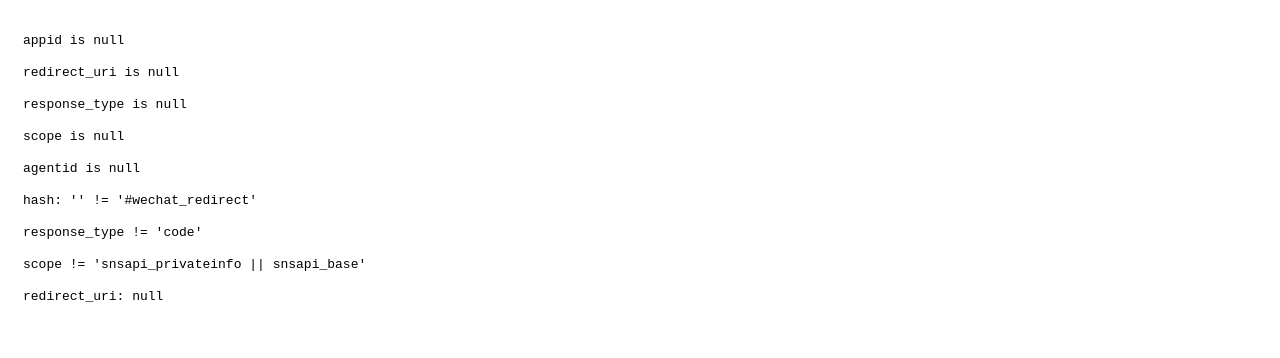
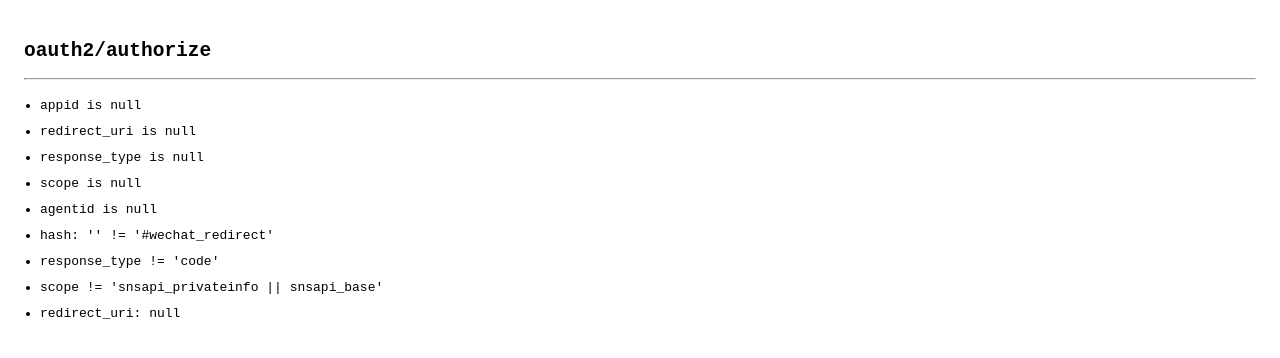
Before and after one commit to cacaojer/vite-plugin-vue-wx-oauth2-service, a website: page src/html/authorize.html in a window 1280 px wide. Drawn offline with Linux system fonts and the light colour scheme.

Commit message:
feat: 添加 createServe 导出 style: html 样式调整

```diff
--- a/src/html/authorize.html
+++ b/src/html/authorize.html
@@ -2,23 +2,28 @@
 <html>
   <head>
     <meta charset="UTF-8" />
-    <title>Wx Auth</title>
+    <title>oauth2-authorize</title>
     <meta
       name="viewport"
-      content="height=device-height, width=device-width, initial-scale=1.0, minimum-scale=1.0, maximum-scale=1.0, user-scalable=no,viewport-fit=cover"
+      content="height=device-height, width=device-width, initial-scale=1.0, minimum-scale=1.0, maximum-scale=1.0, user-scalable=no, viewport-fit=cover"
     />
   </head>
-  <body>
-    <div style="padding: 15px; line-height: 2">
-      <code id="res"></code>
-    </div>
+  <body style="padding: 16px">
+    <code>
+      <h2>oauth2/authorize</h2>
+      <hr />
+      <ul id="res" style="line-height: 2; padding-inline-start: 16px"></ul>
+    </code>
   </body>
   <script>
     const innerText = (text) => {
       const res = document.getElementById("res")
-      res.innerText += `${text}\n`
+      const li = document.createElement("li")
+      li.textContent = text
+      res.appendChild(li)
     }
-    ;(({ origin, pathname, search, hash }) => {
+
+    function main({ origin, pathname, search, hash }) {
       const params = new URLSearchParams(search)
       const paramsNames = [
         // appid	必须	企业的CorpID
@@ -89,6 +94,7 @@
           innerText(e.toString())
         }
       }
-    })(new URL(window.location.href))
+    }
+    main(new URL(window.location.href))
   </script>
 </html>
```
Also changed, not shown: src/html/404.html (+6 -0 lines), src/index.js (+11 -13 lines), test/index.test.js (added, +7 -0 lines).
